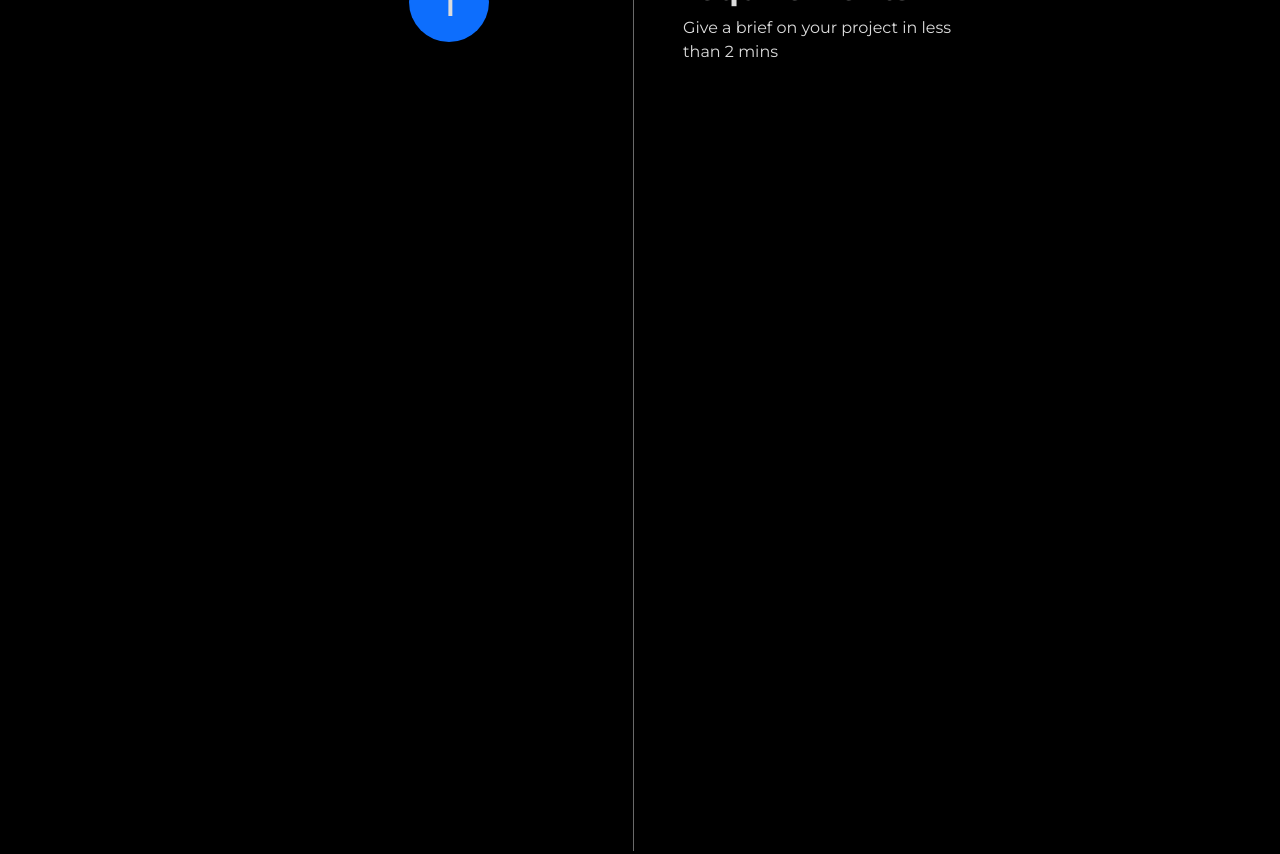
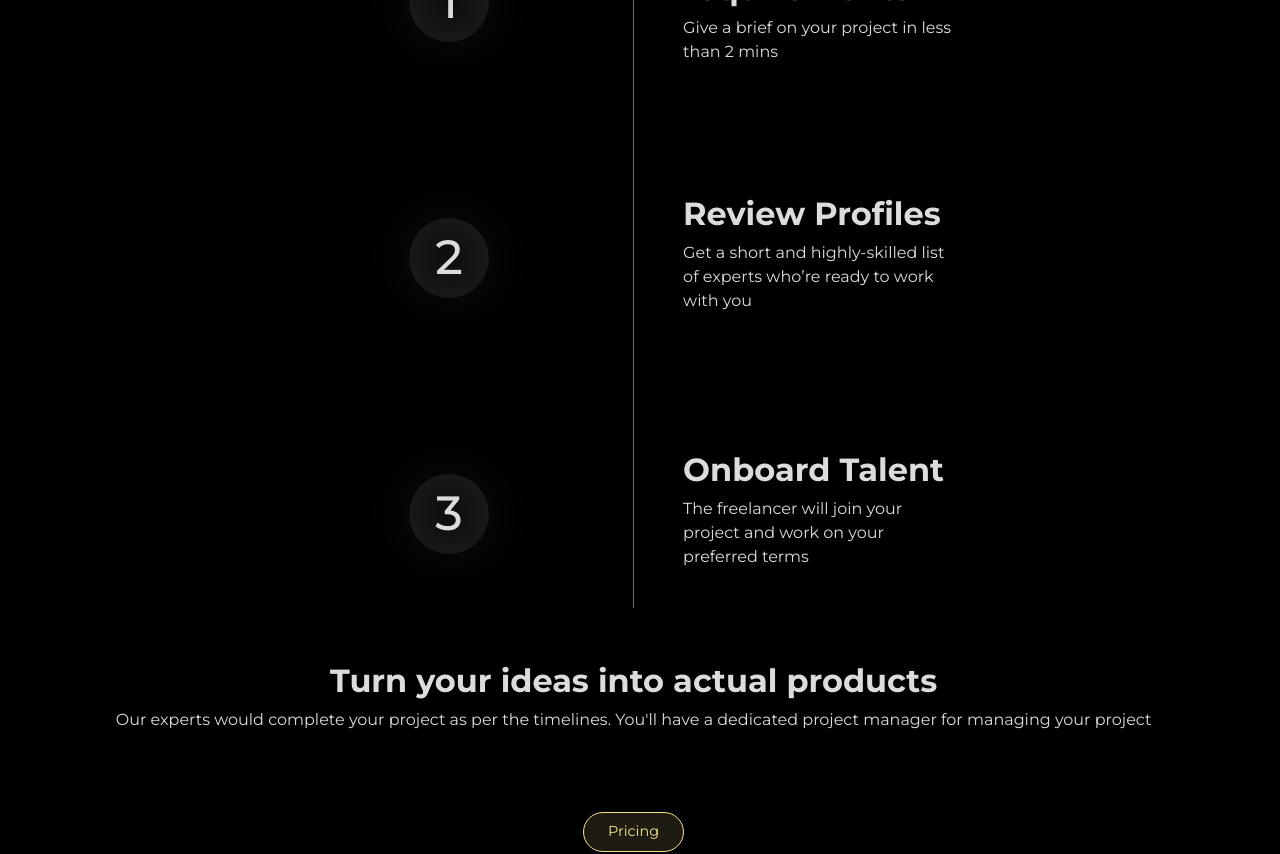
Before and after one commit to MZaidKhan2413/Brand-website, a React (Vite) app: page / in a window 1280 px wide. Shown: the part 3500-4354 px from the top of the page. Built offline with nearby package versions, Linux system fonts and the light colour scheme.

Commit message:
How section updated

```diff
--- /dev/null
+++ b/src/components/home/HowSection/HowConstants.js
@@ -0,0 +1,17 @@
+export const contents = [
+    {
+        num: 1,
+        heading: "Select your requirements",
+        description: "Give a brief on your project in less than 2 mins",
+    },
+    {
+        num: 2,
+        heading: "Review Profiles",
+        description: "Get a short and highly-skilled list of experts who’re ready to work with you",
+    },
+    {
+        num: 3,
+        heading: "Onboard Talent",
+        description: "The freelancer will join your project and work on your preferred terms",
+    },
+]
--- a/src/components/home/HowSection/HowSection.css
+++ b/src/components/home/HowSection/HowSection.css
@@ -11,7 +11,7 @@
 }
 
 .steps {
-  height: calc(4 * 16rem);
+  height: calc(3 * 16rem);
   width: 100%;
 }
 
@@ -36,4 +36,8 @@
 .number {
   width: 5rem;
   height: 5rem;
+  font-size: 3rem;
+  background: rgb(13,13,13);
+  background: radial-gradient(circle, rgba(13,13,13,1) 0%, rgba(30,29,29,1) 100%);
+  box-shadow: 0px 0px 50px 11px rgba(100,100,100,.1);
 }
--- a/src/components/home/HowSection/HowSection.jsx
+++ b/src/components/home/HowSection/HowSection.jsx
@@ -1,6 +1,7 @@
 import gsap from "gsap";
 import { ScrollTrigger } from "gsap/ScrollTrigger";
 import {useGSAP} from "@gsap/react";
+import {contents} from "./HowConstants.js";
 import "./HowSection.css";
 
 export default function HowSection() {
@@ -22,22 +23,29 @@ export default function HowSection() {
         <section className="how-section d-flex flex-column align-items-center">
             <span className="rounded-pill p-2 px-4">How it works</span>
             <h1 className="fs-1 fw-bolder pb-5">Onboard talent blazing fast</h1>
-            <div className="steps d-flex gap-5 justify-content-center">
-                <div className="box">
-                    <div className="card d-flex align-items-center justify-content-center">
-                        <h1 className="number rounded-circle bg-primary p-2 d-flex align-items-center justify-content-center">1</h1>
-                    </div>
+            <div className="steps container d-flex gap-5 justify-content-center">
+                <div className="box d-none d-md-block">
+                    {contents.map((content, i) => (
+                        <div key={i} className="card d-flex align-items-center justify-content-center">
+                            <h1 className="number rounded-circle p-2 d-flex align-items-center justify-content-center">{content.num}</h1>
+                        </div>
+                    ))}
                 </div>
                 <div className="steps_line" >
                     <div className="steps_line_inner h-100"></div>
                 </div>
                 <div className="box">
-                    <div className="card d-flex align-items-center justify-content-center">
-                        <h1 className="fw-bolder fs-2">Select your requirements</h1>
-                        <p className="fs-6">Give a brief on your project in
-                        less than 2 mins</p>
-                    </div>
+                    {contents.map((content, i) => (
+                        <div key={i} className="card d-flex justify-content-center">
+                            <h1 className="fw-bolder fs-2">{content.heading}</h1>
+                            <p className="fs-6">{content.description}</p>
+                        </div>
+                    ))}
                 </div>
+            </div>
+            <div className="text-center container py-3 mb-5">
+                <h1 className="fw-bolder fs-2">Turn your ideas into actual products</h1>
+                <p>Our experts would complete your project as per the timelines. You'll have a dedicated project manager for managing your project</p>
             </div>
         </section>
     )
```
